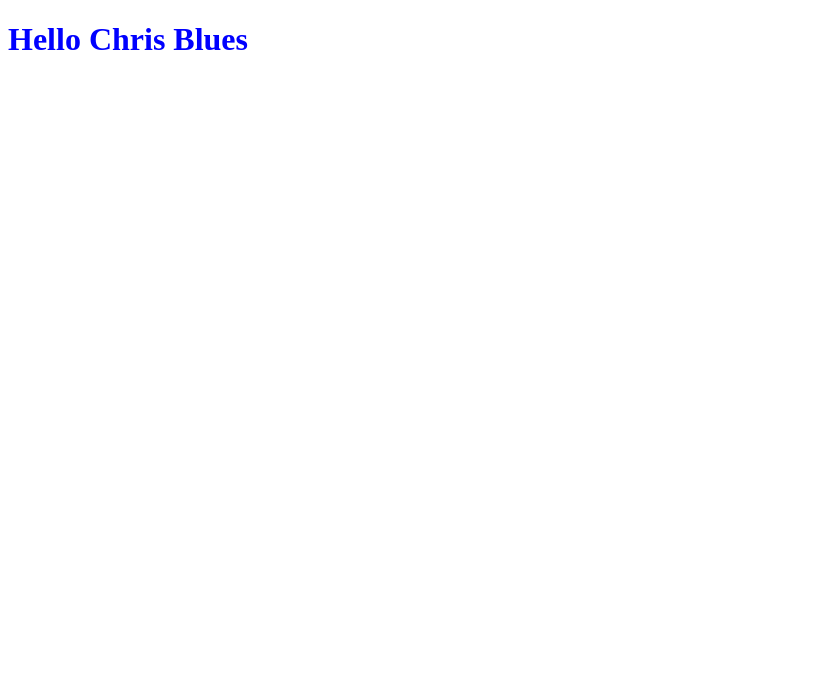
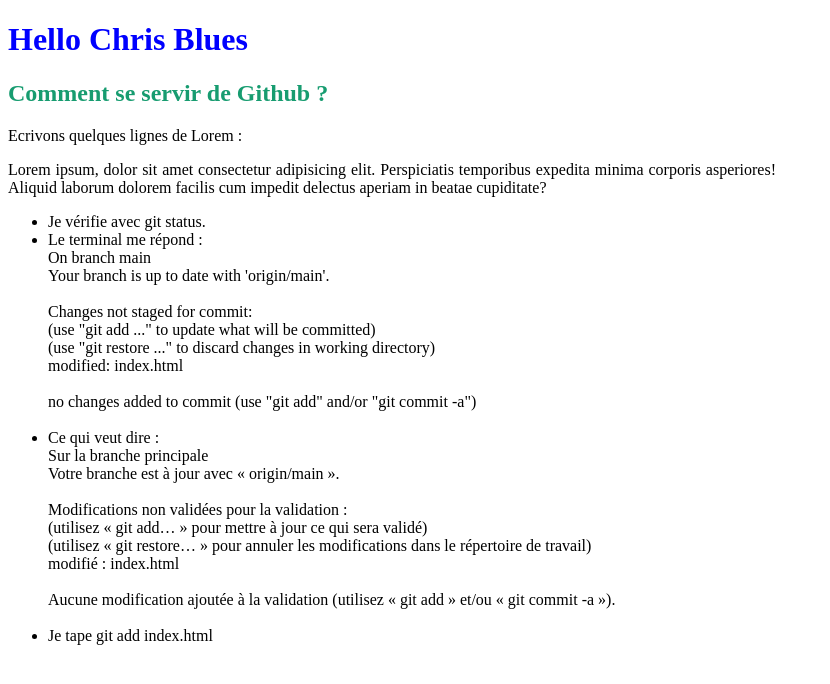
Before and after one commit to ChrisBlues/hello, a plain HTML site: page index.html in a window 1280 px wide. Shown: the whole page, without its empty margins (0-830 px from the left). Drawn offline with Linux system fonts and the light colour scheme.

Commit message:
Premier essai dans Hello

```diff
--- a/index.html
+++ b/index.html
@@ -1,11 +1,61 @@
 <!DOCTYPE html>
 <html lang="en">
+
 <head>
     <meta charset="UTF-8">
     <meta name="viewport" content="width=device-width, initial-scale=1.0">
     <title>Github perso</title>
+    <style>
+        body {
+            width: 60%;
+        }
+
+        h1 {
+            color: blue;
+        }
+
+        h2 {
+            color: rgb(23, 156, 112);
+        }
+
+        p,
+        li {
+            text-align: justify;
+            color: black;
+        }
+    </style>
 </head>
+
 <body style="color:blue">
     <h1>Hello Chris Blues</h1>
+    <h2>Comment se servir de Github ?</h2>
+    <p>Ecrivons quelques lignes de Lorem :</p>
+    <p>Lorem ipsum, dolor sit amet consectetur adipisicing elit. Perspiciatis temporibus expedita minima corporis
+        asperiores! Aliquid laborum dolorem facilis cum impedit delectus aperiam in beatae cupiditate?</p>
+    <ul>
+        <li>Je vérifie avec git status.</li>
+        <li>Le terminal me répond : <br> On branch main <br>
+            Your branch is up to date with 'origin/main'.
+            <br><br>
+            Changes not staged for commit: <br>
+            (use "git add <file>..." to update what will be committed) <br>
+                (use "git restore <file>..." to discard changes in working directory) <br>
+                    modified: index.html <br> <br>
+                    no changes added to commit (use "git add" and/or "git commit -a") <br><br>
+        </li>
+        <li>Ce qui veut dire : <br>
+            Sur la branche principale <br>
+            Votre branche est à jour avec « origin/main ». <br><br>
+
+            Modifications non validées pour la validation : <br>
+            (utilisez « git add… » pour mettre à jour ce qui sera validé) <br>
+            (utilisez « git restore… » pour annuler les modifications dans le répertoire de travail) <br>
+            modifié : index.html <br><br>
+            Aucune modification ajoutée à la validation (utilisez « git add » et/ou « git commit -a »). <br><br>
+        </li>
+        <li>Je tape git add index.html</li>
+
+    </ul>
 </body>
+
 </html>
```
